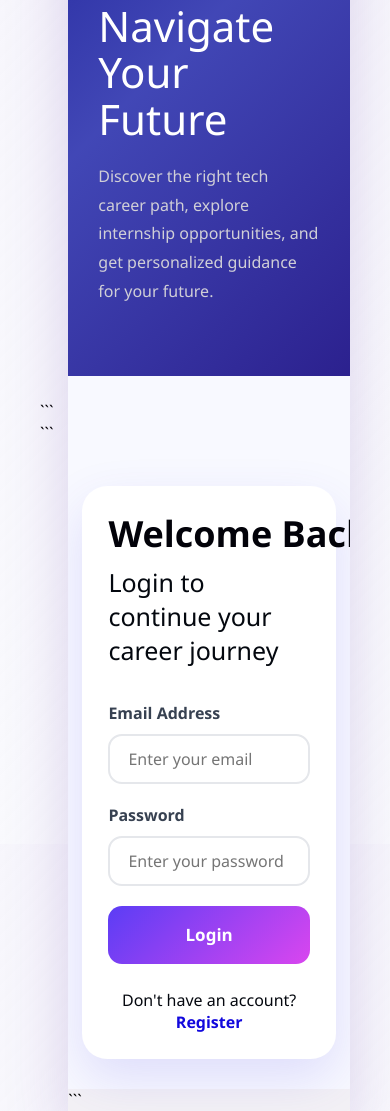
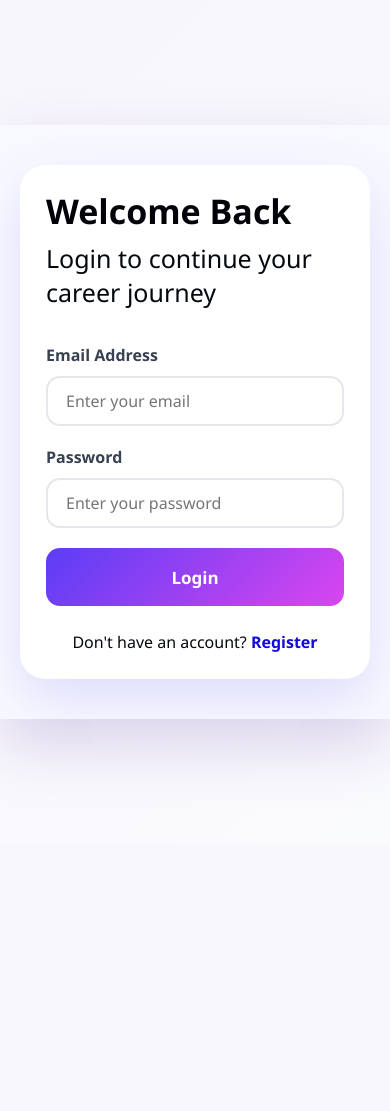
Before and after one commit to mahi298746244-code/career-compass, a Flask app: page /login in a window 390 px wide. After the commit the page ends 759 px from the top, so only its background shows below. Run offline with Flask 3, Linux system fonts and the light colour scheme.

Commit message:
Updated registration page and mobile responsiveness

````diff
--- a/static/css/login.css
+++ b/static/css/login.css
@@ -213,7 +213,7 @@ padding-top:80px;
     border:1px solid rgba(255,255,255,.6);
 }
 .form-box h2{
-font-size:56px;
+font-size:48px;
 line-height:1.2;
 font-weight:700;
 color:#020209;
@@ -315,6 +315,10 @@ font-weight:700;
 flex-direction:column;
 }
 
+body{
+padding:0;
+}
+
 .left-panel,
 .right-panel{
 width:100%;
@@ -366,18 +370,17 @@ line-height:1.1;
         border-radius:0;
     }
 
-    .left-panel,
+    .left-panel{
+        display:none;
+    }
+
+
     .right-panel{
         width:100%;
+        padding:40px 20px;
     }
 
-    .left-panel{
-        padding:30px;
-    }
 
-    .left-panel h1{
-        font-size:42px;
-    }
 
     .subtitle{
         font-size:16px;
@@ -392,14 +395,15 @@ line-height:1.1;
     }
 
     .form-box{
-        width:90%;
-        max-width:none;
-        margin:30px auto;
+        width:100%;
+        max-width:100%;
+        margin:0;
         padding:25px;
     }
 
     .form-box h2{
-        font-size:36px;
+        font-size:34px;
+        white-space:normal;
     }
 
     .input-group input{
@@ -422,130 +426,5 @@ line-height:1.1;
     input{
         width:100%;
     }
-}
-@media(max-width:768px){
-
-    .features{
-        display:none;
-    }
-
-    .illustration{
-        display:none;
-    }
 
 }
- <!DOCTYPE html>
-
-<html lang="en">
-<head>
-    <meta charset="UTF-8">
-    <meta name="viewport" content="width=device-width, initial-scale=1.0">
-    <title>Login - Career Compass</title>
-
-```
-<link rel="stylesheet"
-      href="{{ url_for('static', filename='css/login.css') }}">
-```
-
-</head>
-
-<body>
-
-<div class="container">
-
-```
-<!-- LEFT SIDE -->
-
-<div class="left-panel">
-
-    <div class="logo">
-         Career Compass 🚀
-    </div>
-
-    <h1>
-        Navigate <br>
-        Your Future
-    </h1>
-
-    <p class="subtitle">
-        Discover the right tech career path, explore internship opportunities,
-        and get personalized guidance for your future.
-    </p>
-
-    <div class="features">
-
-        <div class="feature">
-            <span>🎯</span>
-            <p>Career Guidance</p>
-        </div>
-
-        <div class="feature">
-            <span>💼</span>
-            <p>Internship Opportunities</p>
-        </div>
-
-        <div class="feature">
-            <span>📚</span>
-            <p>skills Development</p>
-        </div>
-
-    </div>
-
-    <div class="illustration">
-        <img src="{{ url_for('static', filename='images/girlimage.jpg') }}"
-             alt="Career Illustration">
-    </div>
-
-</div>
-
-<!-- RIGHT SIDE -->
-
-<div class="right-panel">
-
-    <div class="form-box">
-
-
-        <h2>Welcome Back </h2>
-
-        <p class="form-subtitle">
-            Login to continue your career journey
-        </p>
-
-        <form action="/login" method="POST">
-
-            <div class="input-group">
-                <label>Email Address</label>
-                <input type="email"
-                       name="email"
-                       placeholder="Enter your email"
-                       required>
-            </div>
-
-            <div class="input-group">
-                <label>Password</label>
-                <input type="password"
-                       name="password"
-                       placeholder="Enter your password"
-                       required>
-            </div>
-
-            <button type="submit" class="login-btn">
-                Login
-            </button>
-
-        </form>
-
-        <div class="register-link">
-            Don't have an account?
-            <a href="/register">Register</a>
-        </div>
-
-    </div>
-
-</div>
-```
-
-</div>
-
-</body>
-</html>
--- a/templates/login copy.html
+++ b/templates/login copy.html
@@ -9,7 +9,7 @@
 </head>
 <body>
 
-```
+
 <div class="container">
     <div class="form-container">
 
@@ -39,7 +39,6 @@
 
     </div>
 </div>
-```
 
 </body>
 </html>
````
Also changed, not shown: static/css/index.css (+41 -18 lines), static/css/style.css (+23 -3 lines), templates/index.html (+0 -65 lines), templates/login.html (+4 -4 lines).
